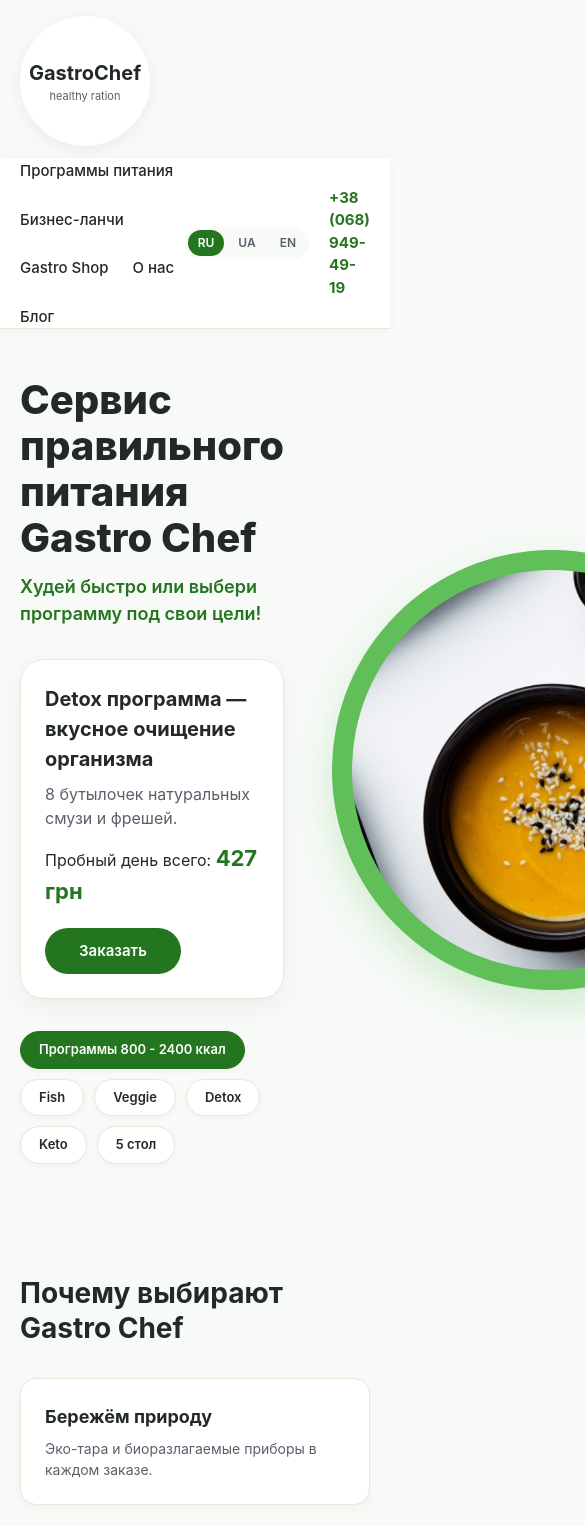
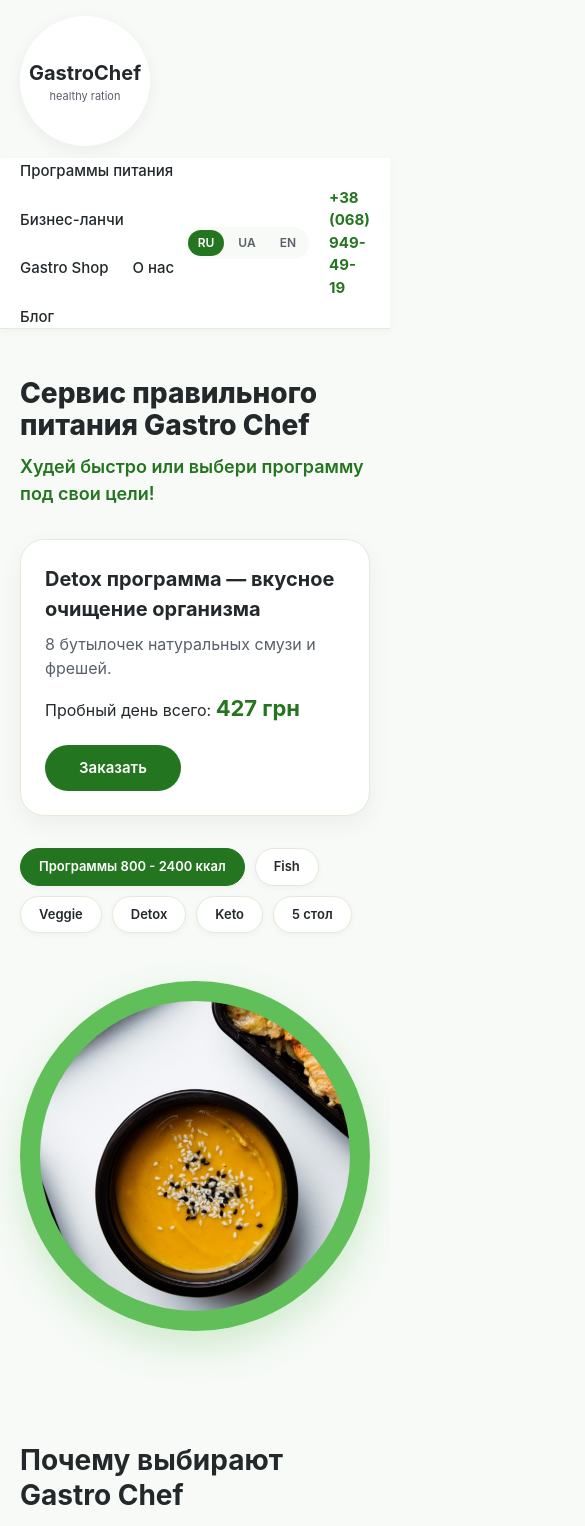
Before and after one commit to Sanda1k/Webproject, a plain HTML site: page index.html in a window 390 px wide. Shown: the top 1526 px of the page, 585 px wide, since content can reach past the window. Drawn offline with Linux system fonts and the light colour scheme.

Commit message:
Add fluid sizing with min/clamp and fix horizontal overflow

```diff
--- a/css/components.css
+++ b/css/components.css
@@ -230,21 +230,24 @@
 
 .hero__container {
   display: flex;
+  flex-wrap: wrap;
   align-items: center;
   justify-content: space-between;
   gap: var(--space-3xl, 48px);
 }
 
 .hero__offer {
-  flex: 1 1 540px;
+  flex: 1 1 min(100%, 480px);
+  min-width: 0;
 }
 
 .hero__title {
   margin-top: 0;
   margin-bottom: var(--space-sm, 12px);
-  font-size: 40px;
+  font-size: clamp(28px, 4.5vw, 40px);
   font-weight: 800;
   line-height: 1.15;
+  overflow-wrap: break-word;
   color: var(--color-dark, #23282b);
 }
 
@@ -336,15 +339,17 @@
 .hero__media {
   display: flex;
   justify-content: center;
-  flex: 1 1 480px;
+  flex: 1 1 min(100%, 420px);
+  min-width: 0;
 }
 
 .hero__circle-bg {
   display: flex;
   align-items: center;
   justify-content: center;
-  width: 440px;
-  height: 440px;
+  width: min(100%, 440px);
+  aspect-ratio: 1 / 1;
+  height: auto;
   padding: var(--space-lg, 20px);
   background-color: var(--color-primary, #61bf59);
   border-radius: 50%;
@@ -639,7 +644,8 @@
 
 .order-form-section,
 .faq {
-  flex: 1 1 450px;
+  flex: 1 1 min(100%, 450px);
+  min-width: 0;
 }
 
 .order-form-section__title,
@@ -729,6 +735,7 @@
 
 .order-form__actions {
   display: flex;
+  flex-wrap: wrap;
   align-items: center;
   gap: var(--space-sm, 12px);
 }
```
